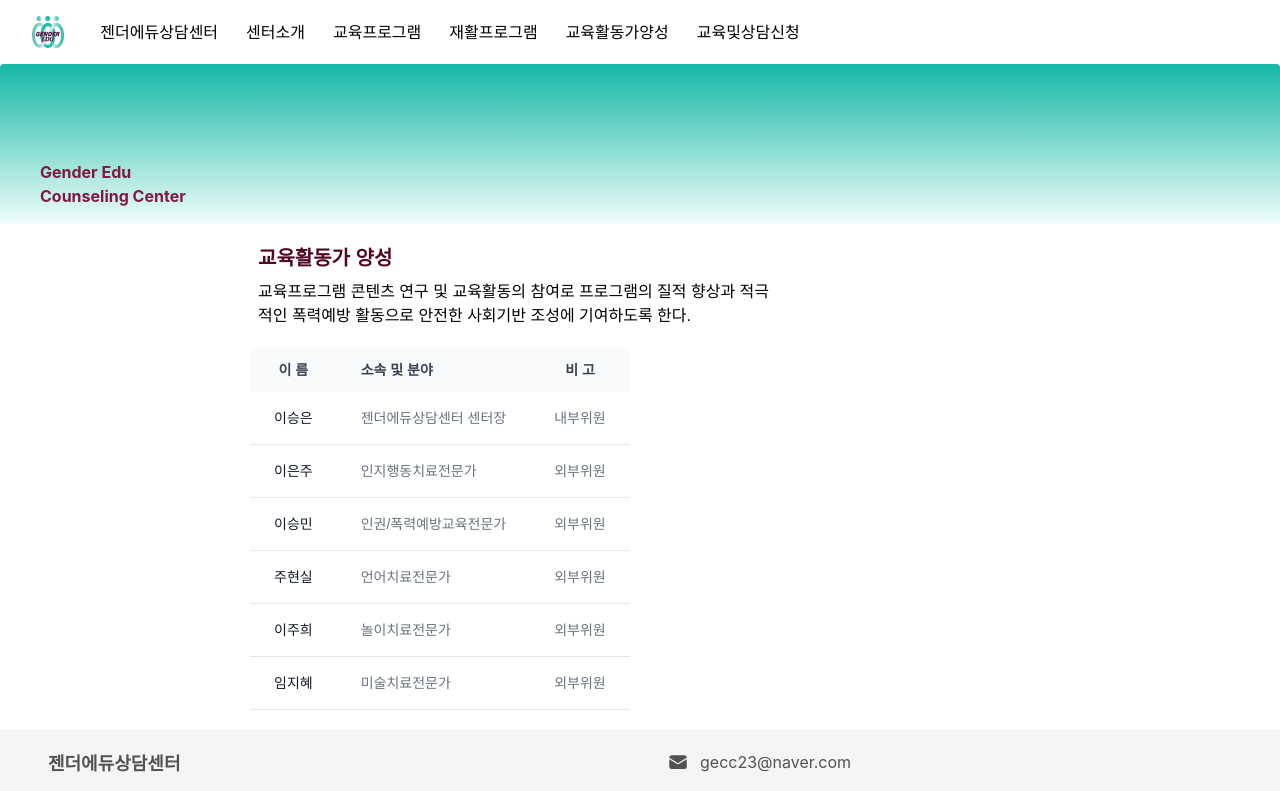
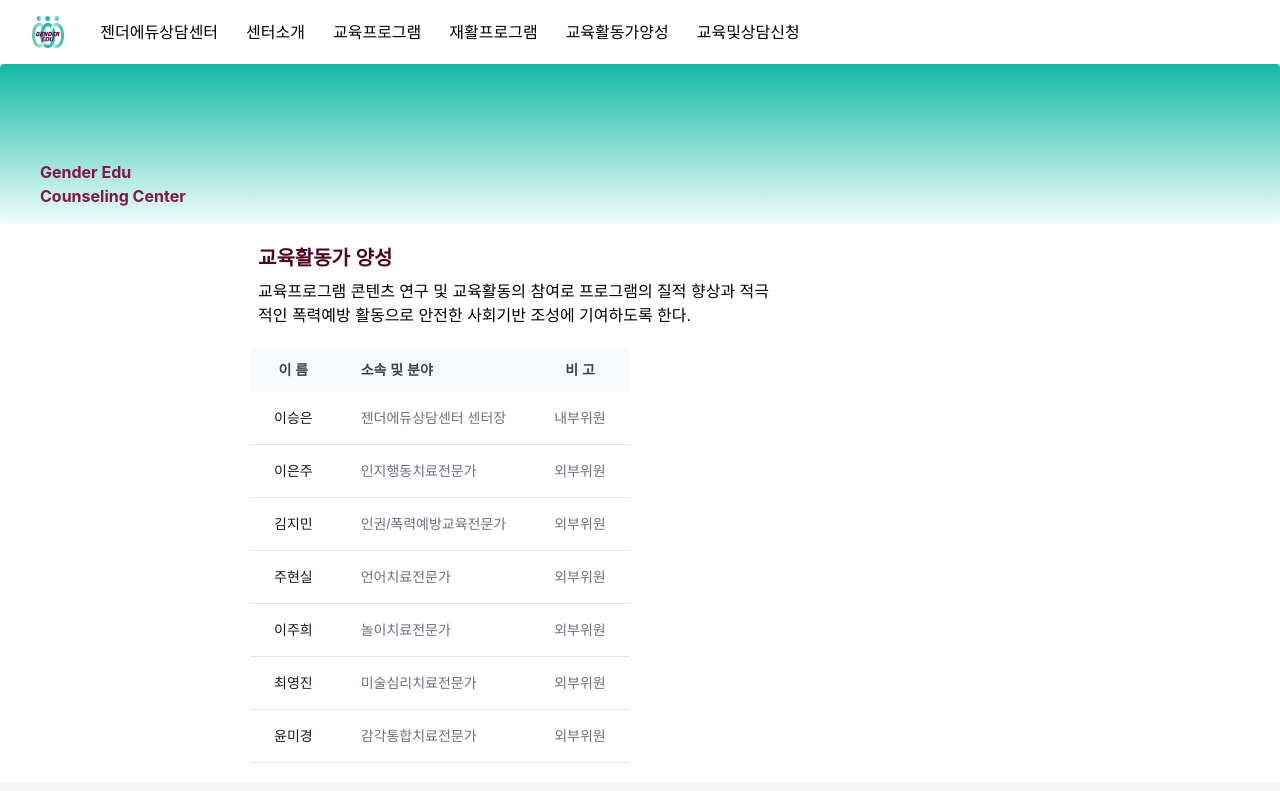
Before and after one commit to ohwonsuk/gender-edu, a React (Create React App) app: page /training in a window 1280 px wide. Shown: the top 791 px of the page. Built offline with nearby package versions, Linux system fonts and the light colour scheme; a web font is replaced by a local one.

Commit message:
교육담당자변경

```diff
--- a/src/components/Table.js
+++ b/src/components/Table.js
@@ -16,7 +16,7 @@ const tableData = [
   },
   {
     id: 3,
-    name: '이승민',
+    name: '김지민',
     field: '인권/폭력예방교육전문가',
     note: '외부위원',
   },
@@ -34,8 +34,14 @@ const tableData = [
   },
   {
     id: 6,
-    name: '임지혜',
-    field: '미술치료전문가',
+    name: '최영진',
+    field: '미술심리치료전문가',
+    note: '외부위원',
+  },
+  {
+    id: 7,
+    name: '윤미경',
+    field: '감각통합치료전문가',
     note: '외부위원',
   },
 ];
```
